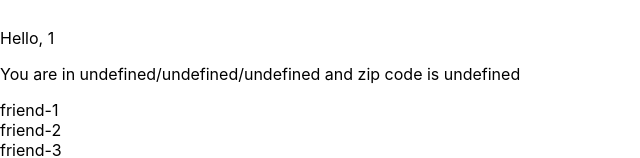
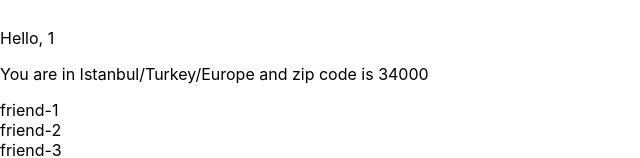
Before and after one commit to CemAkan/reactCourse, a React (Create React App) app: page /user/1 in a window 1280 px wide. Shown: the part 170-328 px from the top of the page, without its empty margins (0-640 px from the left). Built offline with nearby package versions, Linux system fonts and the light colour scheme.

Commit message:
bug fixed

```diff
--- a/src/App.js
+++ b/src/App.js
@@ -66,7 +66,7 @@ function App() {
                 {...props}
                 isLoggedIn={true}
                 friends={friends}
-                address={address}
+                location={address}
               />
             )}
           />
```
